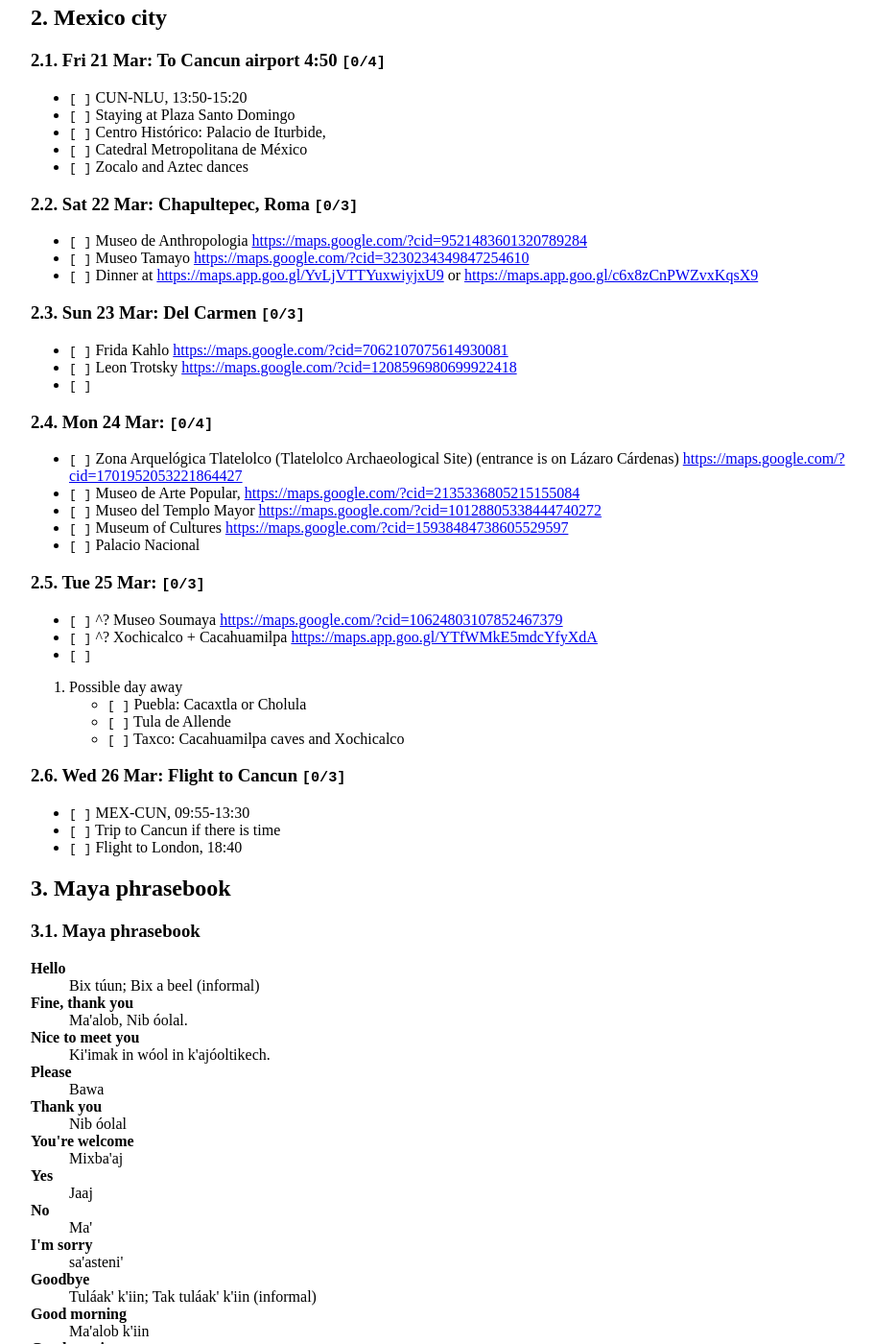
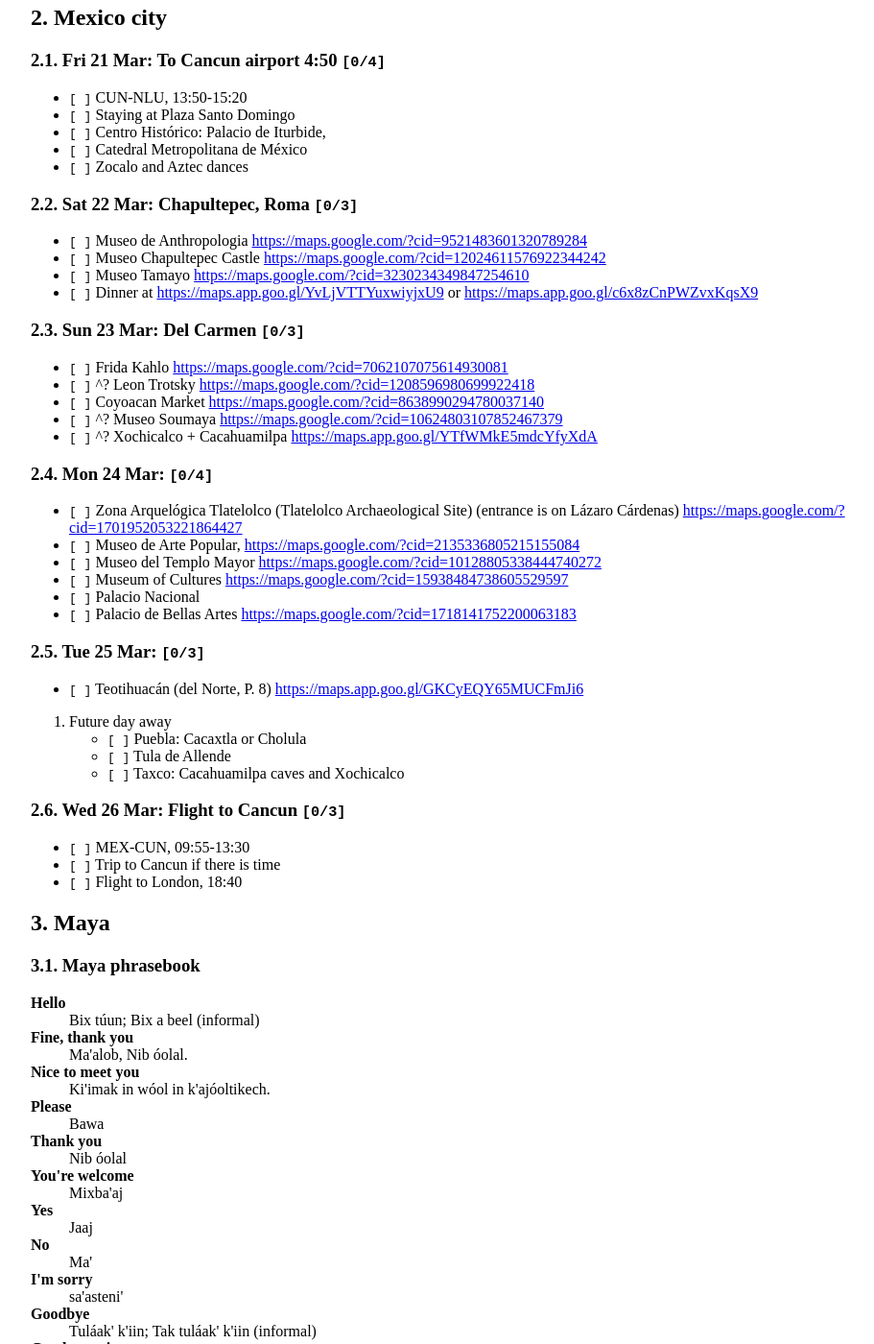
Before and after one commit to ssharoff/ssharoff.github.io, a Jekyll site: the page travel/mexico-plans.html, which Jekyll copies as it is, in a window 1280 px wide and 1400 px high, scrolled down 1467 px. Shown: the whole window at 96% size, without its empty margins (128-1039 px from the left). Built offline with Jekyll 4.4.1, drawn with Linux system fonts in a browser that asks for light colours; some of the changed text lies outside the part shown.

Commit message:
mexico after miguel

```diff
--- a/travel/mexico-plans.html
+++ b/travel/mexico-plans.html
@@ -3,7 +3,7 @@
 "http://www.w3.org/TR/xhtml1/DTD/xhtml1-strict.dtd">
 <html xmlns="http://www.w3.org/1999/xhtml" lang="en" xml:lang="en">
 <head>
-<!-- 2025-02-08 Sat 14:41 -->
+<!-- 2025-02-19 Wed 16:32 -->
 <meta http-equiv="Content-Type" content="text/html;charset=utf-8" />
 <meta name="viewport" content="width=device-width, initial-scale=1" />
 <title>&lrm;</title>
@@ -228,12 +228,12 @@
 <body>
 <div id="content" class="content">
 
-<div id="outline-container-org5bbb7be" class="outline-2">
-<h2 id="org5bbb7be"><span class="section-number-2">1.</span> Yucatan</h2>
+<div id="outline-container-orgfe17904" class="outline-2">
+<h2 id="orgfe17904"><span class="section-number-2">1.</span> Yucatan</h2>
 <div class="outline-text-2" id="text-1">
 </div>
-<div id="outline-container-org4be3e7f" class="outline-3">
-<h3 id="org4be3e7f"><span class="section-number-3">1.1.</span> Tue 11 Mar: Arrival to Cancun <code>[0/3]</code></h3>
+<div id="outline-container-orgc51fb95" class="outline-3">
+<h3 id="orgc51fb95"><span class="section-number-3">1.1.</span> Tue 11 Mar: Arrival to Cancun <code>[0/3]</code></h3>
 <div class="outline-text-3" id="text-1-1">
 <ul class="org-ul">
 <li class="off"><code>[&#xa0;]</code> Landing 16:55;</li>
@@ -244,14 +244,14 @@
 </div>
 </div>
 
-<div id="outline-container-orgeca82cf" class="outline-3">
-<h3 id="orgeca82cf"><span class="section-number-3">1.2.</span> Wed 12 Mar: to Valladolid 2:20 <code>[1/5]</code></h3>
+<div id="outline-container-orga4b945e" class="outline-3">
+<h3 id="orga4b945e"><span class="section-number-3">1.2.</span> Wed 12 Mar: to Valladolid 2:20 <code>[1/5]</code></h3>
 <div class="outline-text-3" id="text-1-2">
 <ul class="org-ul">
-<li class="off"><code>[&#xa0;]</code> Coba^? <a href="https://maps.google.com/?cid=14302297260168381406">https://maps.google.com/?cid=14302297260168381406</a> or<br />
+<li class="off"><code>[&#xa0;]</code> Coba^? <a href="https://maps.google.com/?cid=14302297260168381406">https://maps.google.com/?cid=14302297260168381406</a><br />
 Ek Balam^? <a href="https://maps.google.com/?cid=3209123517850082809">https://maps.google.com/?cid=3209123517850082809</a></li>
 <li class="off"><code>[&#xa0;]</code> Cenote Suytun <a href="https://maps.app.goo.gl/i2Pv3oNAkbiVZKedA">https://maps.app.goo.gl/i2Pv3oNAkbiVZKedA</a></li>
-<li class="off"><code>[&#xa0;]</code> Cenote Zaci <a href="https://maps.app.goo.gl/VHvHxEDxAVv7R28j8">https://maps.app.goo.gl/VHvHxEDxAVv7R28j8</a> or <br />
+<li class="off"><code>[&#xa0;]</code> Cenote Zaci <a href="https://maps.app.goo.gl/VHvHxEDxAVv7R28j8">https://maps.app.goo.gl/VHvHxEDxAVv7R28j8</a> <br />
 Cenote Dzinup <a href="https://maps.app.goo.gl/92Zzc5UtwJiYHH588">https://maps.app.goo.gl/92Zzc5UtwJiYHH588</a></li>
 <li class="off"><code>[&#xa0;]</code> Stay in Valladolid <a href="https://maps.google.com/?cid=14771480419104015041">https://maps.google.com/?cid=14771480419104015041</a></li>
 <li class="off"><code>[&#xa0;]</code> ^? <a href="https://nochesdekukulkan.com.mx/evento/1">https://nochesdekukulkan.com.mx/evento/1</a> <br />
@@ -260,8 +260,8 @@ Cenote Dzinup <a href="https://maps.app.goo.gl/92Zzc5UtwJiYHH588">https://maps.a
 </div>
 </div>
 
-<div id="outline-container-org2f03501" class="outline-3">
-<h3 id="org2f03501"><span class="section-number-3">1.3.</span> Thu 13 Mar: to Uxmal 2:40 <code>[1/6]</code></h3>
+<div id="outline-container-orge963fbd" class="outline-3">
+<h3 id="orge963fbd"><span class="section-number-3">1.3.</span> Thu 13 Mar: to Uxmal 2:40 <code>[1/6]</code></h3>
 <div class="outline-text-3" id="text-1-3">
 <ul class="org-ul">
 <li class="off"><code>[&#xa0;]</code> Chichen Itza <a href="https://maps.google.com/?cid=8943762525109439898">https://maps.google.com/?cid=8943762525109439898</a></li>
@@ -275,8 +275,8 @@ Merida Museo Regional de Antropología <a href="https://maps.google.com/?cid=532
 </div>
 </div>
 
-<div id="outline-container-org2307e57" class="outline-3">
-<h3 id="org2307e57"><span class="section-number-3">1.4.</span> Fri 14 Mar: to Campeche 2:20  <code>[1/6]</code></h3>
+<div id="outline-container-orgf5d9739" class="outline-3">
+<h3 id="orgf5d9739"><span class="section-number-3">1.4.</span> Fri 14 Mar: to Campeche 2:20  <code>[1/6]</code></h3>
 <div class="outline-text-3" id="text-1-4">
 <ul class="org-ul">
 <li class="off"><code>[&#xa0;]</code> <a href="https://en.wikivoyage.org/wiki/Ruta_Puuc">https://en.wikivoyage.org/wiki/Ruta_Puuc</a></li>
@@ -290,8 +290,8 @@ Merida Museo Regional de Antropología <a href="https://maps.google.com/?cid=532
 </div>
 </div>
 
-<div id="outline-container-org280152d" class="outline-3">
-<h3 id="org280152d"><span class="section-number-3">1.5.</span> Sat 15 Mar: to Calakmul 4:00 <code>[0/4]</code></h3>
+<div id="outline-container-org76fc596" class="outline-3">
+<h3 id="org76fc596"><span class="section-number-3">1.5.</span> Sat 15 Mar: to Calakmul 4:00 <code>[0/4]</code></h3>
 <div class="outline-text-3" id="text-1-5">
 <ul class="org-ul">
 <li class="off"><code>[&#xa0;]</code> Xmuch Garden <a href="https://maps.google.com/?cid=3533563304664637259">https://maps.google.com/?cid=3533563304664637259</a></li>
@@ -303,8 +303,8 @@ Merida Museo Regional de Antropología <a href="https://maps.google.com/?cid=532
 </div>
 </div>
 
-<div id="outline-container-org94b769c" class="outline-3">
-<h3 id="org94b769c"><span class="section-number-3">1.6.</span> Sun 16 Mar:  Calakmul <code>[0/3]</code></h3>
+<div id="outline-container-org575a3a7" class="outline-3">
+<h3 id="org575a3a7"><span class="section-number-3">1.6.</span> Sun 16 Mar:  Calakmul <code>[0/3]</code></h3>
 <div class="outline-text-3" id="text-1-6">
 <ul class="org-ul">
 <li class="off"><code>[&#xa0;]</code> Calakmul (6:30 to 11:30) at Colhuas exit take the turn off to the site <a href="https://maps.google.com/?cid=6883804212059906013">https://maps.google.com/?cid=6883804212059906013</a></li>
@@ -314,8 +314,8 @@ Merida Museo Regional de Antropología <a href="https://maps.google.com/?cid=532
 </div>
 </div>
 
-<div id="outline-container-orgf851834" class="outline-3">
-<h3 id="orgf851834"><span class="section-number-3">1.7.</span> Mon 17 Mar: to Mahahual 3:50 <code>[0/2]</code></h3>
+<div id="outline-container-org9ebc9c6" class="outline-3">
+<h3 id="org9ebc9c6"><span class="section-number-3">1.7.</span> Mon 17 Mar: to Mahahual 3:50 <code>[0/2]</code></h3>
 <div class="outline-text-3" id="text-1-7">
 <ul class="org-ul">
 <li class="off"><code>[&#xa0;]</code> Kohunlich <a href="https://maps.google.com/?cid=8572165254962446644">https://maps.google.com/?cid=8572165254962446644</a> or <br />
@@ -327,8 +327,8 @@ Dzibanché <a href="https://maps.google.com/?cid=576071547476253571">https://map
 </div>
 </div>
 
-<div id="outline-container-org8d4b75a" class="outline-3">
-<h3 id="org8d4b75a"><span class="section-number-3">1.8.</span> Tue 18 Mar: Mahahual <code>[0/2]</code></h3>
+<div id="outline-container-orgc2a13d8" class="outline-3">
+<h3 id="orgc2a13d8"><span class="section-number-3">1.8.</span> Tue 18 Mar: Mahahual <code>[0/2]</code></h3>
 <div class="outline-text-3" id="text-1-8">
 <ul class="org-ul">
 <li class="off"><code>[&#xa0;]</code> Snorkelling</li>
@@ -337,8 +337,8 @@ Dzibanché <a href="https://maps.google.com/?cid=576071547476253571">https://map
 </div>
 </div>
 
-<div id="outline-container-org273319b" class="outline-3">
-<h3 id="org273319b"><span class="section-number-3">1.9.</span> Wed 19 Mar: Mahahual <code>[0/2]</code></h3>
+<div id="outline-container-org61c3c6c" class="outline-3">
+<h3 id="org61c3c6c"><span class="section-number-3">1.9.</span> Wed 19 Mar: Mahahual <code>[0/2]</code></h3>
 <div class="outline-text-3" id="text-1-9">
 <ul class="org-ul">
 <li class="off"><code>[&#xa0;]</code> Sian Ka'an Biosphere Reserve</li>
@@ -347,8 +347,8 @@ Dzibanché <a href="https://maps.google.com/?cid=576071547476253571">https://map
 </div>
 </div>
 
-<div id="outline-container-org1b50f51" class="outline-3">
-<h3 id="org1b50f51"><span class="section-number-3">1.10.</span> Thu 20 Mar: Mahahual <code>[0/0]</code></h3>
+<div id="outline-container-org288ce8f" class="outline-3">
+<h3 id="org288ce8f"><span class="section-number-3">1.10.</span> Thu 20 Mar: Mahahual <code>[0/0]</code></h3>
 <div class="outline-text-3" id="text-1-10">
 <ul class="org-ul">
 <li class="off"><code>[&#xa0;]</code> Swimming with turtles</li>
@@ -357,12 +357,12 @@ Dzibanché <a href="https://maps.google.com/?cid=576071547476253571">https://map
 </div>
 </div>
 
-<div id="outline-container-orgec261d4" class="outline-2">
-<h2 id="orgec261d4"><span class="section-number-2">2.</span> Mexico city</h2>
+<div id="outline-container-org6302560" class="outline-2">
+<h2 id="org6302560"><span class="section-number-2">2.</span> Mexico city</h2>
 <div class="outline-text-2" id="text-2">
 </div>
-<div id="outline-container-org958e9f9" class="outline-3">
-<h3 id="org958e9f9"><span class="section-number-3">2.1.</span> Fri 21 Mar: To Cancun airport 4:50 <code>[0/4]</code></h3>
+<div id="outline-container-org218081a" class="outline-3">
+<h3 id="org218081a"><span class="section-number-3">2.1.</span> Fri 21 Mar: To Cancun airport 4:50 <code>[0/4]</code></h3>
 <div class="outline-text-3" id="text-2-1">
 <ul class="org-ul">
 <li class="off"><code>[&#xa0;]</code> CUN-NLU, 13:50-15:20</li>
@@ -374,30 +374,33 @@ Dzibanché <a href="https://maps.google.com/?cid=576071547476253571">https://map
 </div>
 </div>
 
-<div id="outline-container-org7a2e269" class="outline-3">
-<h3 id="org7a2e269"><span class="section-number-3">2.2.</span> Sat 22 Mar: Chapultepec, Roma <code>[0/3]</code></h3>
+<div id="outline-container-orgb666d92" class="outline-3">
+<h3 id="orgb666d92"><span class="section-number-3">2.2.</span> Sat 22 Mar: Chapultepec, Roma <code>[0/3]</code></h3>
 <div class="outline-text-3" id="text-2-2">
 <ul class="org-ul">
 <li class="off"><code>[&#xa0;]</code> Museo de Anthropologia <a href="https://maps.google.com/?cid=9521483601320789284">https://maps.google.com/?cid=9521483601320789284</a></li>
+<li class="off"><code>[&#xa0;]</code> Museo Chapultepec Castle <a href="https://maps.google.com/?cid=12024611576922344242">https://maps.google.com/?cid=12024611576922344242</a></li>
 <li class="off"><code>[&#xa0;]</code> Museo Tamayo <a href="https://maps.google.com/?cid=3230234349847254610">https://maps.google.com/?cid=3230234349847254610</a></li>
 <li class="off"><code>[&#xa0;]</code> Dinner at <a href="https://maps.app.goo.gl/YvLjVTTYuxwiyjxU9">https://maps.app.goo.gl/YvLjVTTYuxwiyjxU9</a> or <a href="https://maps.app.goo.gl/c6x8zCnPWZvxKqsX9">https://maps.app.goo.gl/c6x8zCnPWZvxKqsX9</a></li>
 </ul>
 </div>
 </div>
 
-<div id="outline-container-orgfb639b8" class="outline-3">
-<h3 id="orgfb639b8"><span class="section-number-3">2.3.</span> Sun 23 Mar: Del Carmen <code>[0/3]</code></h3>
+<div id="outline-container-orga11d2ae" class="outline-3">
+<h3 id="orga11d2ae"><span class="section-number-3">2.3.</span> Sun 23 Mar: Del Carmen <code>[0/3]</code></h3>
 <div class="outline-text-3" id="text-2-3">
 <ul class="org-ul">
 <li class="off"><code>[&#xa0;]</code> Frida Kahlo <a href="https://maps.google.com/?cid=7062107075614930081">https://maps.google.com/?cid=7062107075614930081</a></li>
-<li class="off"><code>[&#xa0;]</code> Leon Trotsky <a href="https://maps.google.com/?cid=1208596980699922418">https://maps.google.com/?cid=1208596980699922418</a></li>
-<li class="off"><code>[&#xa0;]</code> </li>
+<li class="off"><code>[&#xa0;]</code> ^? Leon Trotsky <a href="https://maps.google.com/?cid=1208596980699922418">https://maps.google.com/?cid=1208596980699922418</a></li>
+<li class="off"><code>[&#xa0;]</code> Coyoacan Market <a href="https://maps.google.com/?cid=8638990294780037140">https://maps.google.com/?cid=8638990294780037140</a></li>
+<li class="off"><code>[&#xa0;]</code> ^? Museo Soumaya <a href="https://maps.google.com/?cid=10624803107852467379">https://maps.google.com/?cid=10624803107852467379</a></li>
+<li class="off"><code>[&#xa0;]</code> ^? Xochicalco + Cacahuamilpa <a href="https://maps.app.goo.gl/YTfWMkE5mdcYfyXdA">https://maps.app.goo.gl/YTfWMkE5mdcYfyXdA</a></li>
 </ul>
 </div>
 </div>
 
-<div id="outline-container-org1f175ee" class="outline-3">
-<h3 id="org1f175ee"><span class="section-number-3">2.4.</span> Mon 24 Mar:  <code>[0/4]</code></h3>
+<div id="outline-container-org774b1a1" class="outline-3">
+<h3 id="org774b1a1"><span class="section-number-3">2.4.</span> Mon 24 Mar:  <code>[0/4]</code></h3>
 <div class="outline-text-3" id="text-2-4">
 <ul class="org-ul">
 <li class="off"><code>[&#xa0;]</code> Zona Arquelógica Tlatelolco (Tlatelolco Archaeological Site) (entrance is on Lázaro Cárdenas) <a href="https://maps.google.com/?cid=1701952053221864427">https://maps.google.com/?cid=1701952053221864427</a></li>
@@ -405,22 +408,20 @@ Dzibanché <a href="https://maps.google.com/?cid=576071547476253571">https://map
 <li class="off"><code>[&#xa0;]</code> Museo del Templo Mayor <a href="https://maps.google.com/?cid=10128805338444740272">https://maps.google.com/?cid=10128805338444740272</a></li>
 <li class="off"><code>[&#xa0;]</code> Museum of Cultures <a href="https://maps.google.com/?cid=15938484738605529597">https://maps.google.com/?cid=15938484738605529597</a></li>
 <li class="off"><code>[&#xa0;]</code> Palacio Nacional</li>
+<li class="off"><code>[&#xa0;]</code> Palacio de Bellas Artes <a href="https://maps.google.com/?cid=1718141752200063183">https://maps.google.com/?cid=1718141752200063183</a></li>
 </ul>
 </div>
 </div>
 
-<div id="outline-container-orgb466129" class="outline-3">
-<h3 id="orgb466129"><span class="section-number-3">2.5.</span> Tue 25 Mar: <code>[0/3]</code></h3>
+<div id="outline-container-orge3d2d28" class="outline-3">
+<h3 id="orge3d2d28"><span class="section-number-3">2.5.</span> Tue 25 Mar: <code>[0/3]</code></h3>
 <div class="outline-text-3" id="text-2-5">
 <ul class="org-ul">
-<li class="off"><code>[&#xa0;]</code> ^? Museo Soumaya <a href="https://maps.google.com/?cid=10624803107852467379">https://maps.google.com/?cid=10624803107852467379</a></li>
-<li class="off"><code>[&#xa0;]</code> ^? Xochicalco + Cacahuamilpa <a href="https://maps.app.goo.gl/YTfWMkE5mdcYfyXdA">https://maps.app.goo.gl/YTfWMkE5mdcYfyXdA</a></li>
-<li class="off"><code>[&#xa0;]</code> </li>
+<li class="off"><code>[&#xa0;]</code> Teotihuacán (del Norte, P. 8) <a href="https://maps.app.goo.gl/GKCyEQY65MUCFmJi6">https://maps.app.goo.gl/GKCyEQY65MUCFmJi6</a></li>
 </ul>
 </div>
-
 <ol class="org-ol">
-<li><a id="orgc06b793"></a>Possible day away<br />
+<li><a id="org1f2784d"></a>Future day away<br />
 <div class="outline-text-4" id="text-2-5-1">
 <ul class="org-ul">
 <li class="off"><code>[&#xa0;]</code> Puebla: Cacaxtla or Cholula</li>
@@ -432,8 +433,8 @@ Dzibanché <a href="https://maps.google.com/?cid=576071547476253571">https://map
 </ol>
 </div>
 
-<div id="outline-container-org99353c5" class="outline-3">
-<h3 id="org99353c5"><span class="section-number-3">2.6.</span> Wed 26 Mar: Flight to Cancun <code>[0/3]</code></h3>
+<div id="outline-container-orgd180119" class="outline-3">
+<h3 id="orgd180119"><span class="section-number-3">2.6.</span> Wed 26 Mar: Flight to Cancun <code>[0/3]</code></h3>
 <div class="outline-text-3" id="text-2-6">
 <ul class="org-ul">
 <li class="off"><code>[&#xa0;]</code> MEX-CUN, 09:55-13:30</li>
@@ -444,12 +445,12 @@ Dzibanché <a href="https://maps.google.com/?cid=576071547476253571">https://map
 </div>
 </div>
 
-<div id="outline-container-org13f6451" class="outline-2">
-<h2 id="org13f6451"><span class="section-number-2">3.</span> Maya phrasebook</h2>
+<div id="outline-container-org2fa91a6" class="outline-2">
+<h2 id="org2fa91a6"><span class="section-number-2">3.</span> Maya</h2>
 <div class="outline-text-2" id="text-3">
 </div>
-<div id="outline-container-orge7f7ffb" class="outline-3">
-<h3 id="orge7f7ffb"><span class="section-number-3">3.1.</span> Maya phrasebook</h3>
+<div id="outline-container-org13f338e" class="outline-3">
+<h3 id="org13f338e"><span class="section-number-3">3.1.</span> Maya phrasebook</h3>
 <div class="outline-text-3" id="text-3-1">
 <dl class="org-dl">
 <dt>Hello</dt><dd>Bix túun; Bix a beel (informal)</dd>
@@ -464,19 +465,18 @@ Dzibanché <a href="https://maps.google.com/?cid=576071547476253571">https://map
 <dt>Goodbye</dt><dd>Tuláak' k'iin; Tak tuláak' k'iin  (informal)</dd>
 <dt>Good morning</dt><dd>Ma'alob k'iin</dd>
 <dt>Good evening</dt><dd>Ma'alob áak'ab</dd>
-<dt>Good night</dt><dd>Ma'alob áak'ab</dd>
 <dt>Good night (to sleep)</dt><dd>Weenel ma'alob</dd>
 </dl>
 </div>
 </div>
 </div>
 
-<div id="outline-container-orgae617b1" class="outline-2">
-<h2 id="orgae617b1"><span class="section-number-2">4.</span> Food</h2>
+<div id="outline-container-org4adad46" class="outline-2">
+<h2 id="org4adad46"><span class="section-number-2">4.</span> Food</h2>
 <div class="outline-text-2" id="text-4">
 </div>
-<div id="outline-container-org0f614c8" class="outline-3">
-<h3 id="org0f614c8"><span class="section-number-3">4.1.</span> Mexican food <code>[0/9]</code></h3>
+<div id="outline-container-orga0abd50" class="outline-3">
+<h3 id="orga0abd50"><span class="section-number-3">4.1.</span> Mexican food <code>[0/9]</code></h3>
 <div class="outline-text-3" id="text-4-1">
 <ul class="org-ul">
 <li class="off"><code>[&#xa0;]</code> Carne asada &#x2013; thin-cut marinated beef steak</li>
@@ -489,13 +489,14 @@ Dzibanché <a href="https://maps.google.com/?cid=576071547476253571">https://map
 <li class="off"><code>[&#xa0;]</code> Tamales &#x2013; steamed rolls in cornmeal dough</li>
 <li class="off"><code>[&#xa0;]</code> Tasajo &#x2013; thin-cut beef steak or pork, partially cured</li>
 <li class="off"><code>[&#xa0;]</code> Tinga &#x2013; shredded meat in a smoky chipotle sauce</li>
+<li class="off"><code>[&#xa0;]</code> Atole, atol de elote &#x2013; masa-based drink (champurrado, guava)</li>
 </ul>
 </div>
 </div>
 </div>
 </div>
 <div id="postamble" class="status">
-<p class="date">Created: 2025-02-08 Sat 14:41</p>
+<p class="date">Created: 2025-02-19 Wed 16:32</p>
 <p class="validation"><a href="https://validator.w3.org/check?uri=referer">Validate</a></p>
 </div>
 </body>
```
Also changed, not shown: travel/mexico-plans.org (+7 -6 lines), 1 other file.
